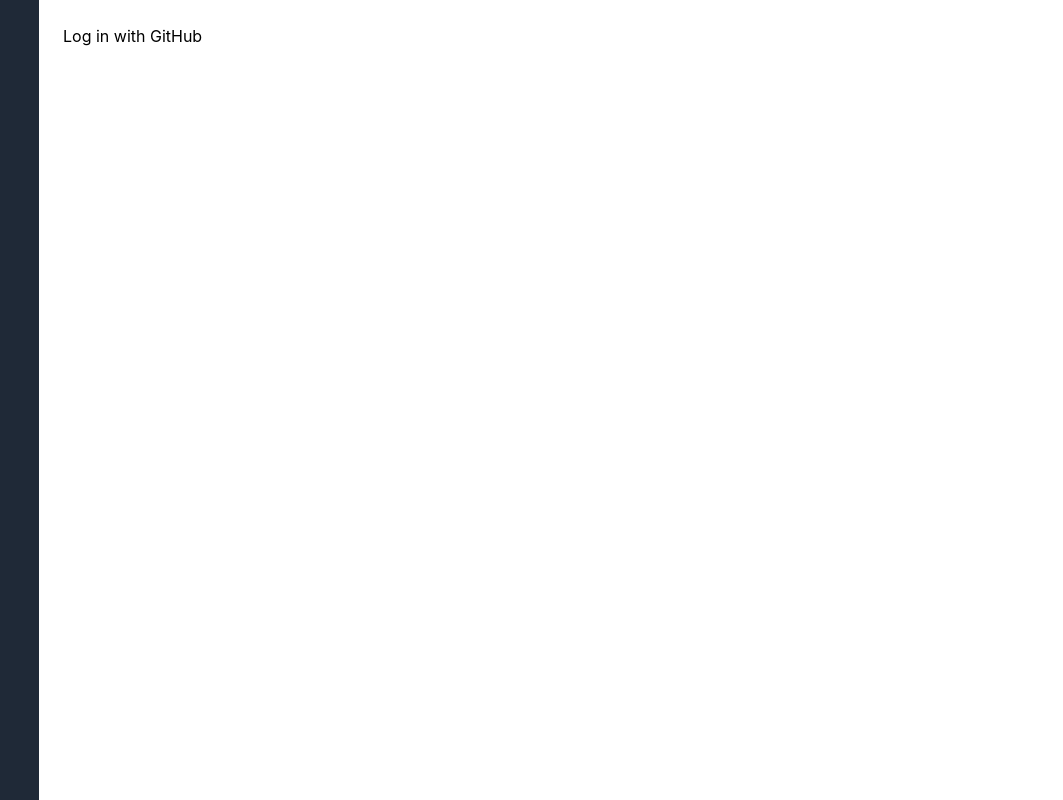
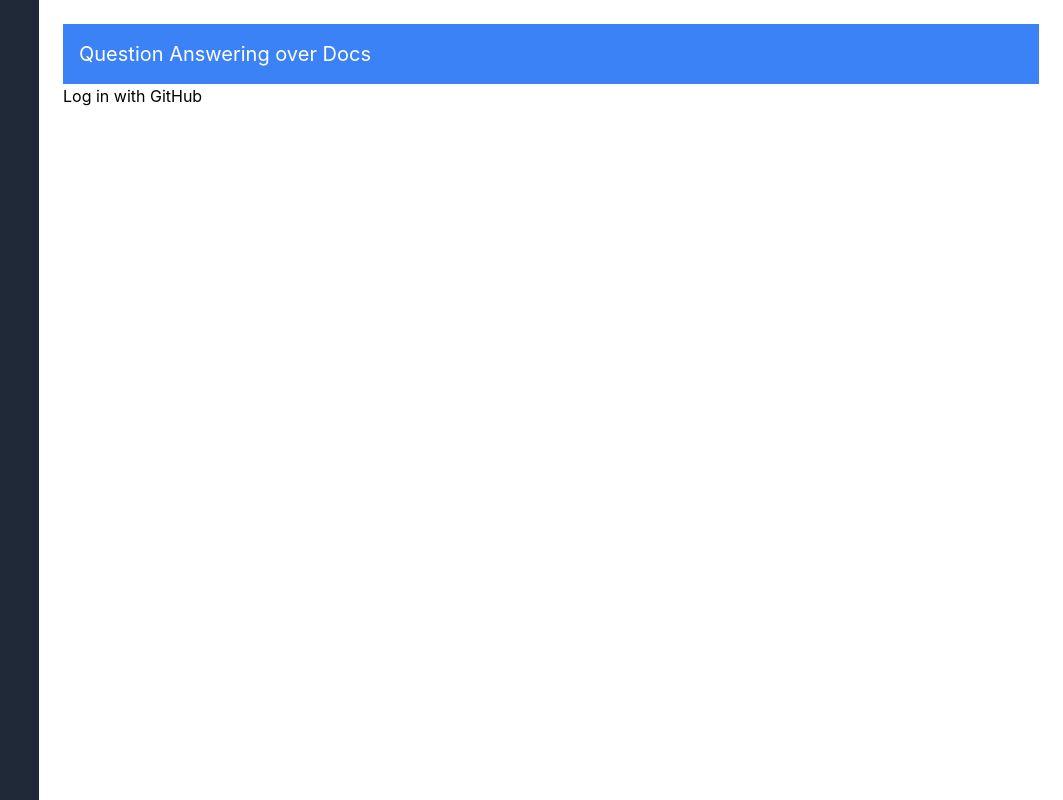
Before and after one commit to 0xAsten/qagpt-website, a React (Create React App) app: page /login in a window 1280 px wide. Shown: the whole page, without its empty margins (217-1280 px from the left). Built offline with nearby package versions, Linux system fonts and the light colour scheme; no server answers.

Commit message:
Add Head component for displaying user information and logout functionalityNote: This commit adds a new Head component to the project, which displays the user's email and a logout button. It also includes the necessary changes to the AuthContext to implement the logout functionality

```diff
--- a/src/App.tsx
+++ b/src/App.tsx
@@ -1,6 +1,7 @@
 import { BrowserRouter as Router, Route, Routes } from 'react-router-dom'
 import Login from './components/Login'
 import Chat from './components/Chat'
+import Head from './components/Head'
 import { AuthProvider } from './contexts/AuthContext'
 
 function App() {
@@ -12,6 +13,7 @@ function App() {
             {/* Sidebar content */}
           </div>
           <div className='flex-grow p-6'>
+            <Head />
             <Routes>
               <Route path='/' element={<Chat />} />
               <Route path='/login' element={<Login />} />
--- /dev/null
+++ b/src/components/Head.tsx
@@ -0,0 +1,33 @@
+import React, { useContext } from 'react'
+import { AuthContext } from '../contexts/AuthContext'
+
+const Head = () => {
+  const { user, logout } = useContext(AuthContext)
+
+  const handleLogout = async () => {
+    try {
+      await logout()
+    } catch (error) {
+      console.error('Failed to log out', error)
+    }
+  }
+
+  return (
+    <div className='bg-blue-500 flex justify-between items-center p-4'>
+      <h1 className='text-white text-xl'>Question Answering over Docs</h1>
+      {user && (
+        <div className='flex items-center'>
+          <span className='text-white mr-4'>Logged in as: {user.email}</span>
+          <button
+            className='bg-red-500 text-white px-4 py-2 rounded'
+            onClick={handleLogout}
+          >
+            Logout
+          </button>
+        </div>
+      )}
+    </div>
+  )
+}
+
+export default Head
--- a/src/contexts/AuthContext.tsx
+++ b/src/contexts/AuthContext.tsx
@@ -5,11 +5,13 @@ import { User } from 'firebase/auth'
 interface AuthContextProps {
   user: User | null
   accessToken: string | null
+  logout: () => void
 }
 
 const AuthContext = createContext<AuthContextProps>({
   user: null,
   accessToken: null,
+  logout: () => {},
 })
 
 interface AuthProviderProps {
@@ -31,8 +33,10 @@ const AuthProvider: React.FC<AuthProviderProps> = ({ children }) => {
     })
   }, [])
 
+  const logout = async () => await auth.signOut()
+
   return (
-    <AuthContext.Provider value={{ user, accessToken }}>
+    <AuthContext.Provider value={{ user, accessToken, logout }}>
       {children}
     </AuthContext.Provider>
   )
```
